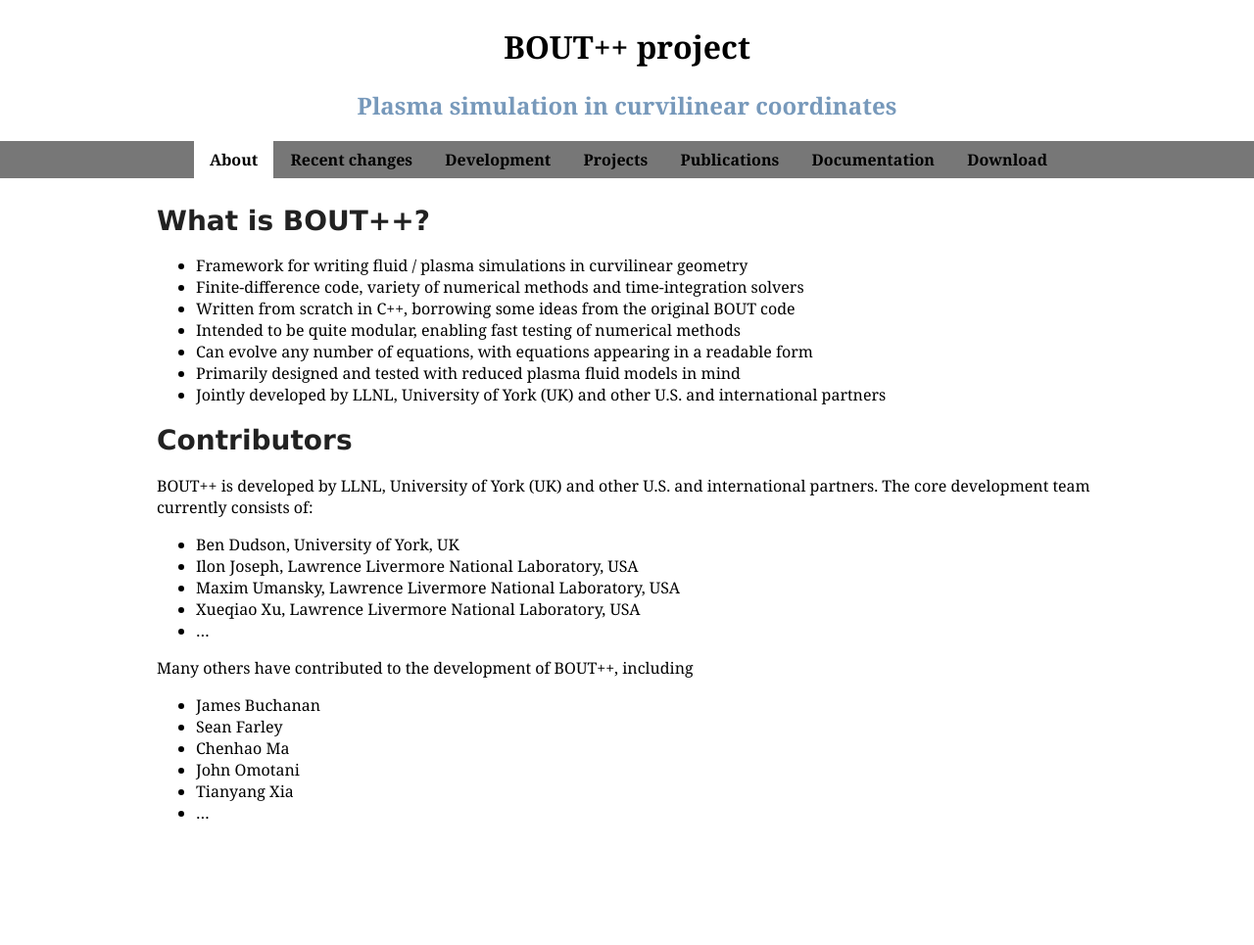
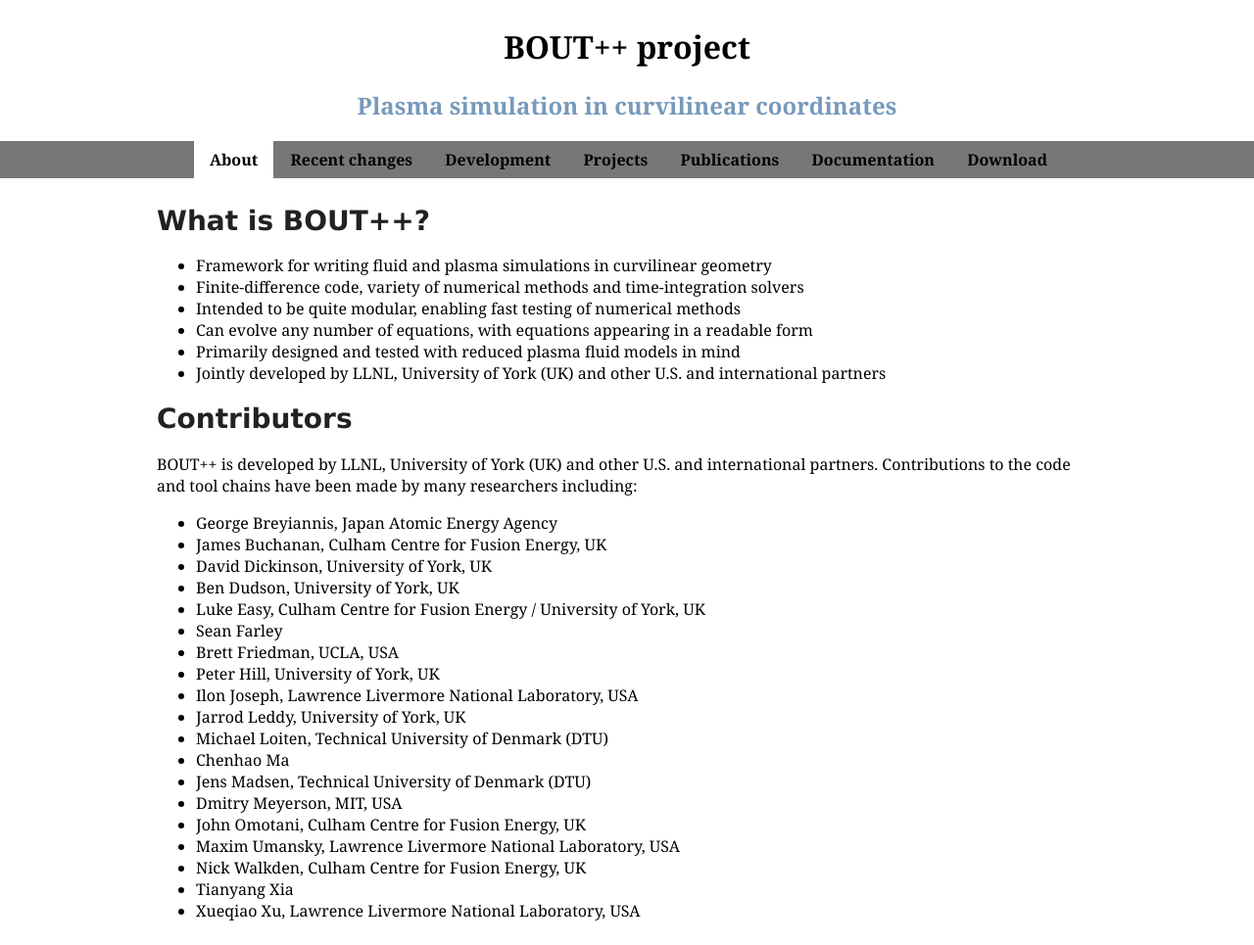
Before and after one commit to boutproject/boutproject.github.io, a Jekyll site: the page built from index.markdown, in a window 1280 px wide. Shown: the whole page at 98% size. Built offline with Jekyll 4.4.1, drawn with Linux system fonts in a browser that asks for light colours; Markdown is read by kramdown in place of the engine named in the settings; before the commit the page ends 900 px from its top, so only the background shows below that.

Commit message:
Updating About page

```diff
--- a/index.markdown
+++ b/index.markdown
@@ -6,9 +6,8 @@
 
 # What is BOUT++?
 
-* Framework for writing fluid / plasma simulations in curvilinear geometry
+* Framework for writing fluid and plasma simulations in curvilinear geometry
 * Finite-difference code, variety of numerical methods and time-integration solvers
-* Written from scratch in C++, borrowing some ideas from the original BOUT code
 * Intended to be quite modular, enabling fast testing of numerical methods
 * Can evolve any number of equations, with equations appearing in a readable form
 * Primarily designed and tested with reduced plasma fluid models in mind
@@ -17,19 +16,24 @@
 # Contributors
 
 BOUT++ is developed by LLNL, University of York (UK) and other U.S. and international partners.
-The core development team currently consists of:
+Contributions to the code and tool chains have been made by many researchers including:
 
+* George Breyiannis, Japan Atomic Energy Agency
+* James Buchanan, Culham Centre for Fusion Energy, UK
+* David Dickinson, University of York, UK
 * Ben Dudson, University of York, UK
+* Luke Easy, Culham Centre for Fusion Energy / University of York, UK
+* Sean Farley
+* Brett Friedman, UCLA, USA
+* Peter Hill, University of York, UK
 * Ilon Joseph, Lawrence Livermore National Laboratory, USA
+* Jarrod Leddy, University of York, UK
+* Michael Loiten, Technical University of Denmark (DTU)
+* Chenhao Ma
+* Jens Madsen, Technical University of Denmark (DTU)
+* Dmitry Meyerson, MIT, USA
+* John Omotani, Culham Centre for Fusion Energy, UK
 * Maxim Umansky, Lawrence Livermore National Laboratory, USA
+* Nick Walkden, Culham Centre for Fusion Energy, UK
+* Tianyang Xia
 * Xueqiao Xu, Lawrence Livermore National Laboratory, USA
-* ...
-
-Many others have contributed to the development of BOUT++, including
-
-* James Buchanan
-* Sean Farley
-* Chenhao Ma
-* John Omotani
-* Tianyang Xia
-* ...
```
